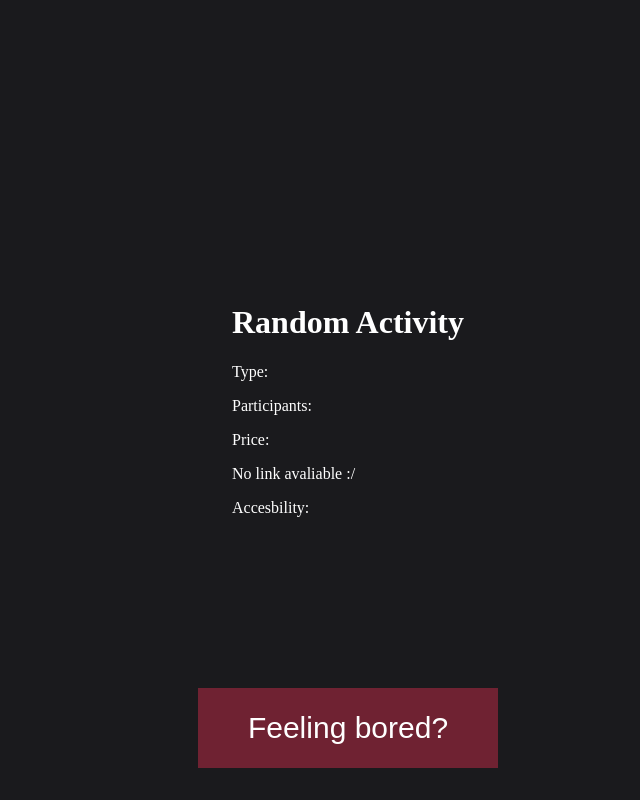
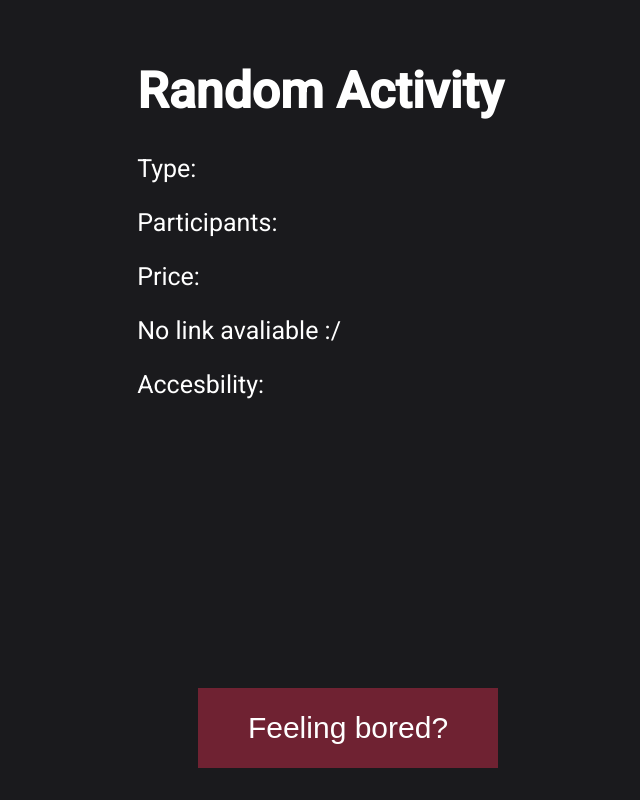
Before and after one commit to krasnowsky/ReactGuzior, a React (Create React App) app: page / in a window 1280 px wide. Shown: the whole page, without its empty margins (292-932 px from the left). Built offline with nearby package versions, Linux system fonts and the light colour scheme.

Commit message:
It would use a little bit of css for sure

```diff
--- a/public/index.html
+++ b/public/index.html
@@ -15,6 +15,9 @@
       user's mobile device or desktop. See https://developers.google.com/web/fundamentals/web-app-manifest/
     -->
     <link rel="manifest" href="%PUBLIC_URL%/manifest.json" />
+    <link rel="preconnect" href="https://fonts.googleapis.com">
+  <link rel="preconnect" href="https://fonts.gstatic.com" crossorigin>
+  <link href="https://fonts.googleapis.com/css2?family=Roboto:wght@300;400;500&display=swap" rel="stylesheet">
     <!--
       Notice the use of %PUBLIC_URL% in the tags above.
       It will be replaced with the URL of the `public` folder during the build.
--- a/src/index.css
+++ b/src/index.css
@@ -1,6 +1,8 @@
 body {
     background: #1A1A1D;
     margin: 20px;
+    font-family: 'Roboto', sans-serif;
+    font-size: 25px;
   }
 
 .center {
@@ -12,13 +14,21 @@
     transform: translate(-50%, -50%);
 }
 
-.center-text {
+.center-text2 {
     margin: 0;
     position: absolute;
-    top: 50%;
+    top: 40%;
     left: 50%;
     -ms-transform: translate(-50%, -50%);
     transform: translate(-50%, -50%);
+}
+
+.center-text {
+    height: 500px;
+    width: 800px;
+    margin-left: 33%;
+    margin-top: 5%;
+
 }
 
 .button {
@@ -72,3 +82,7 @@
     text-decoration: underline;
     color: red;
 }
+
+h2 {
+    font-style: italic;
+}
--- a/src/index.jsx
+++ b/src/index.jsx
@@ -84,7 +84,7 @@
         return(
             <div className='center-text'>
                 <h1>Random Activity</h1>
-                {this.state.activity}
+                <h2>{this.state.activity}</h2>
                 <p></p>
                 Type: {this.state.type}
                 <p></p>
```
